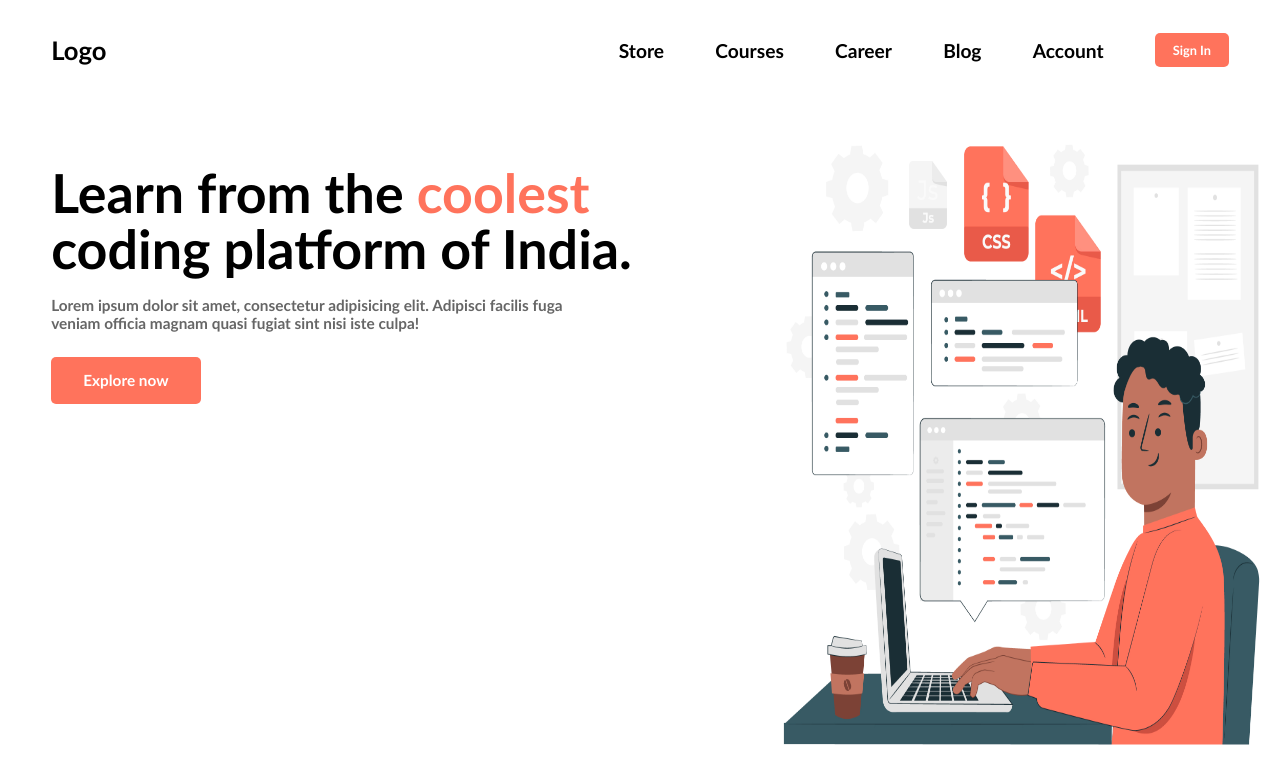
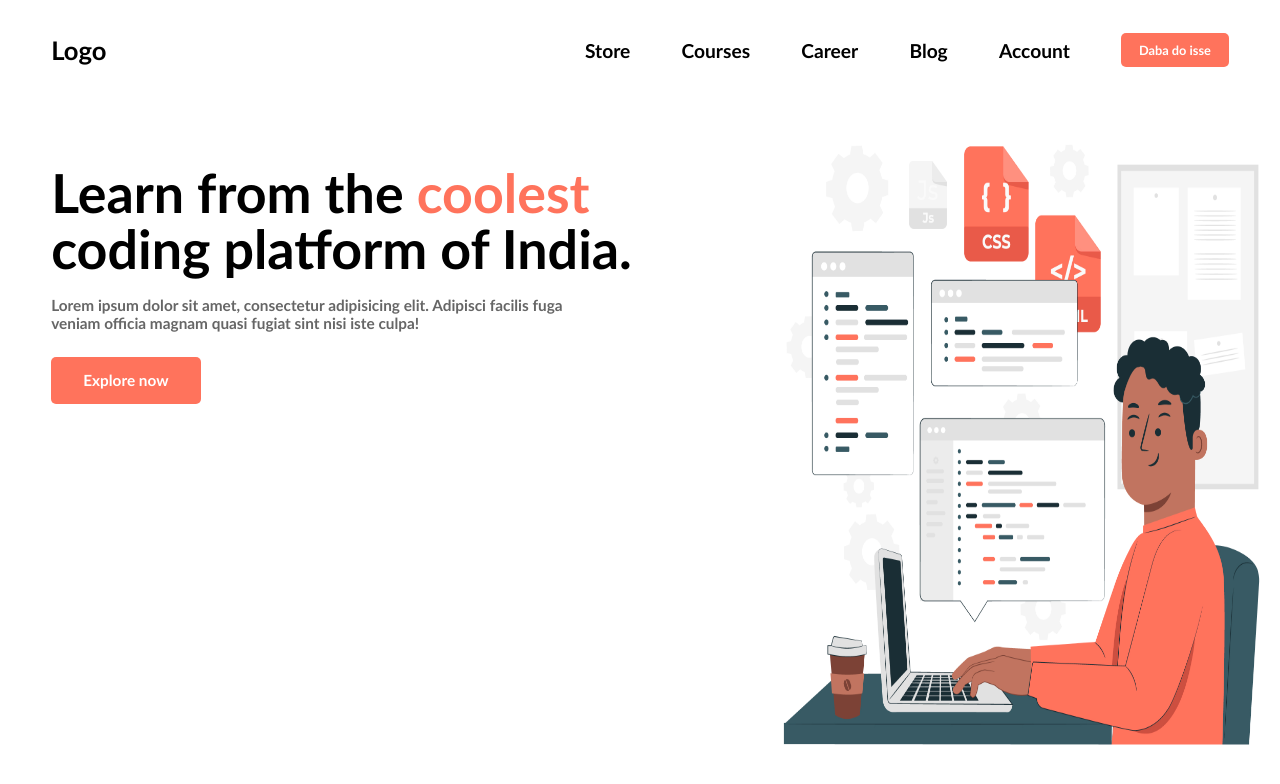
Before and after one commit to Manuukapor/MyProjects.github.io, a plain HTML site: page index.html in a window 1280 px wide. Drawn offline with nearby package versions, Linux system fonts and the light colour scheme.

Commit message:
Update index.html

```diff
--- a/index.html
+++ b/index.html
@@ -17,7 +17,7 @@
                 <h4>Career</h4>
                 <h4>Blog</h4>
                 <h4>Account</h4>
-                <button>Sign In</button>
+                <button>Daba do isse</button>
                 <i class="ri-menu-3-line"></i>
             </div>
         </div>
```
